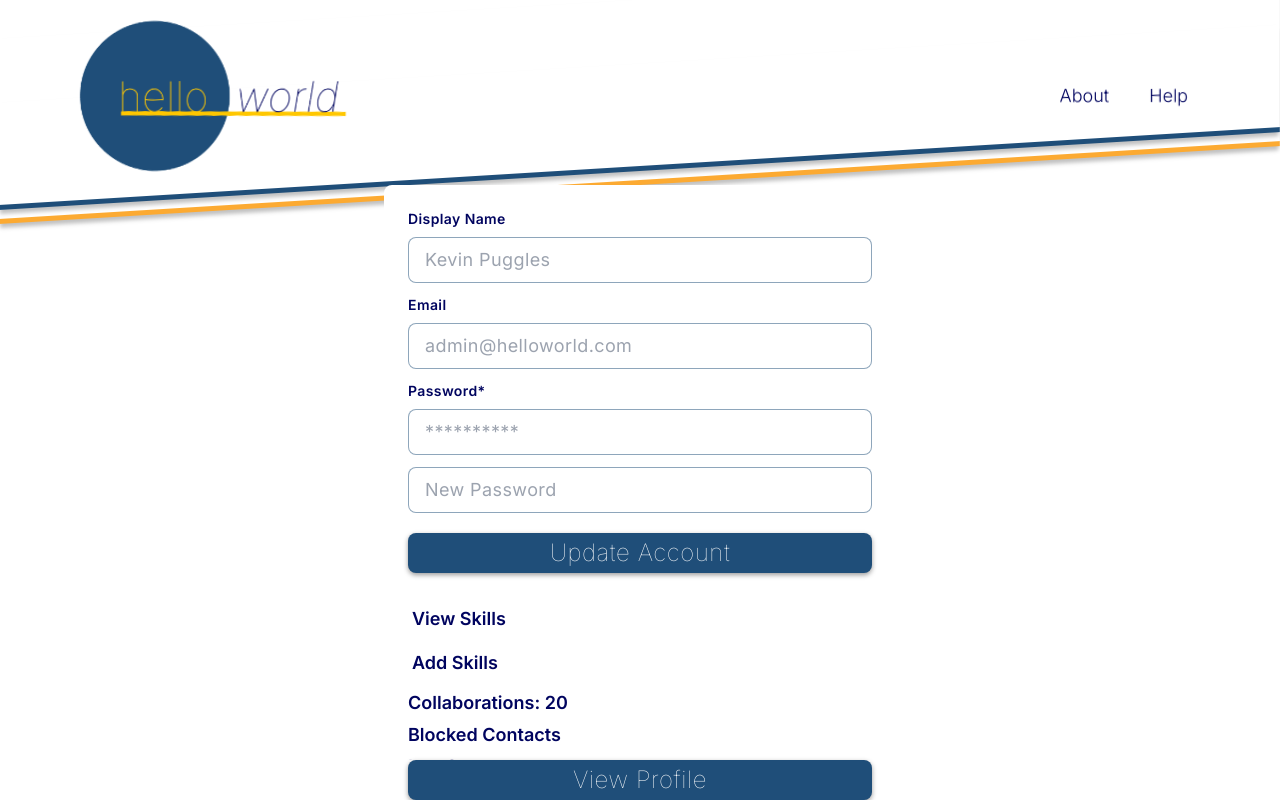
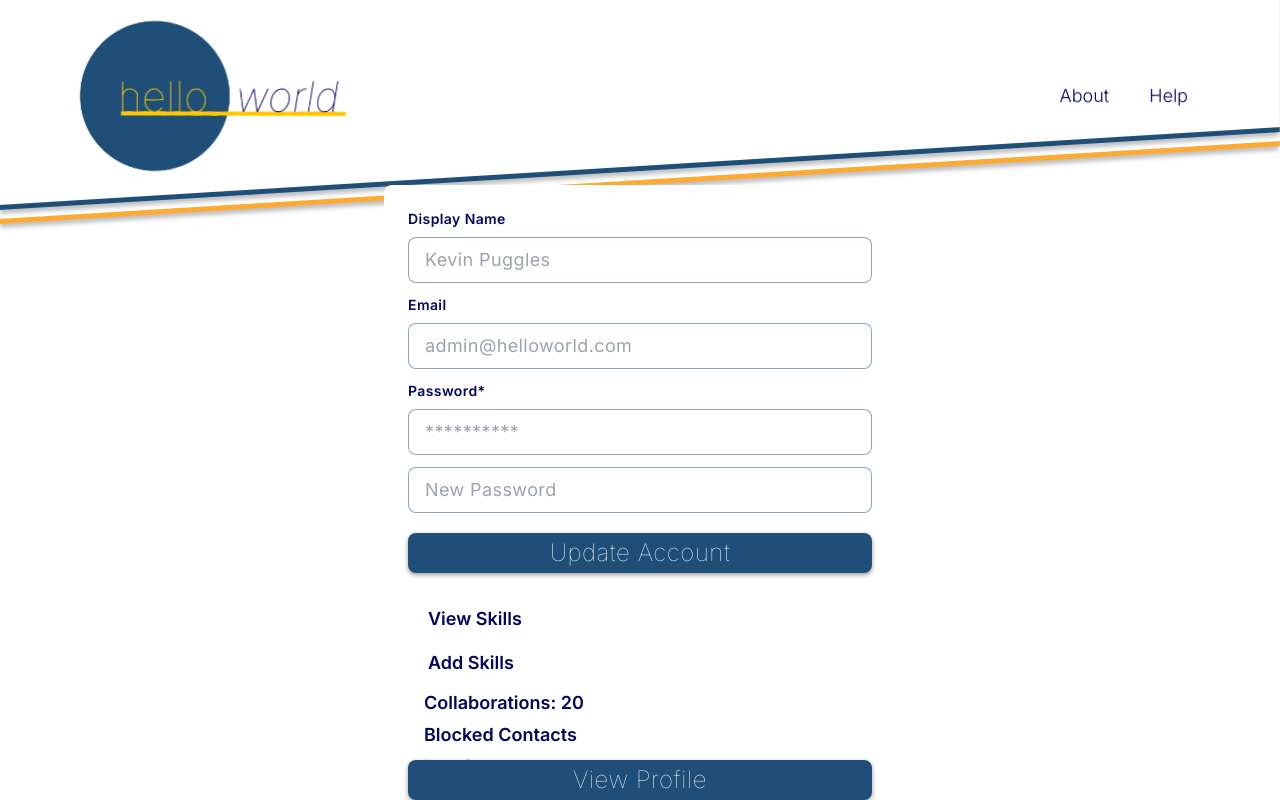
Before and after one commit to ballardingram/hello-world, a React (Create React App) app in the folder client/: page /account in a window 1280 px wide. Built offline with nearby package versions, Linux system fonts and the light colour scheme.

Commit message:
messing with scrolling behavior

```diff
--- a/client/src/pages/Account.js
+++ b/client/src/pages/Account.js
@@ -2,7 +2,6 @@ import React from 'react';
 import NavSm from '../components/NavSm';
 import NavLg from '../components/NavLg';
 import FooterSm from '../components/FooterSm';
-import ExpandProject from '../components/ExpandProject';
 import ExpandSkills from '../components/ExpandSkills';
 import ExpandAdd from '../components/ExpandAdd';
 
@@ -86,7 +85,7 @@ const Account = () => {
           </div>
 
           <div className='flex justify-center'>
-            <div className="w-full px-6 max-w-lg">
+            <div className="w-full px-10 max-w-lg">
               <div className='w-full'>
                 <ExpandSkills></ExpandSkills>
               </div>
```
